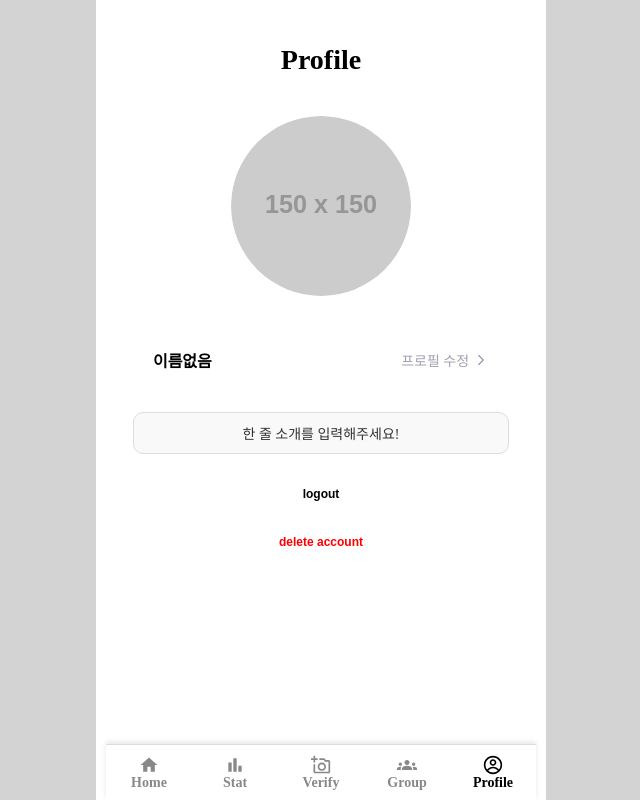
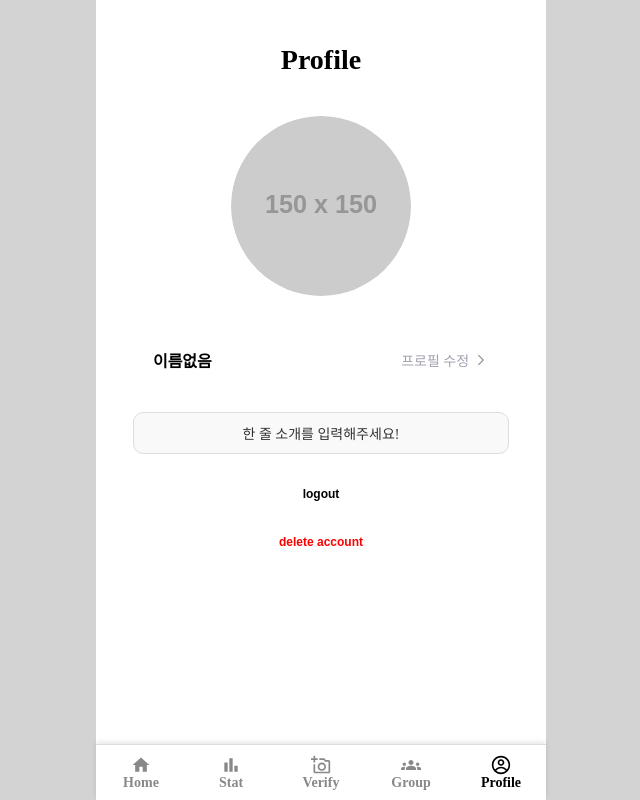
Before and after one commit to SSU-LED/SSULED-FE, a React (Vite) app: page /profile in a window 1280 px wide. Shown: the whole page, without its empty margins (319-959 px from the left). Built offline with nearby package versions, Linux system fonts and the light colour scheme; no server answers; sample sign-in values are in the browser's storage.

Commit message:
style: navbar width 값 변경

```diff
--- a/src/components/Navbar.tsx
+++ b/src/components/Navbar.tsx
@@ -67,7 +67,7 @@ const navbarStyle: React.CSSProperties = {
   height: "56px",
   display: "flex",
   alignItems: "center",
-  maxWidth: "430px",
+  maxWidth: "450px",
 };
 
 const ulStyle: React.CSSProperties = {
```
